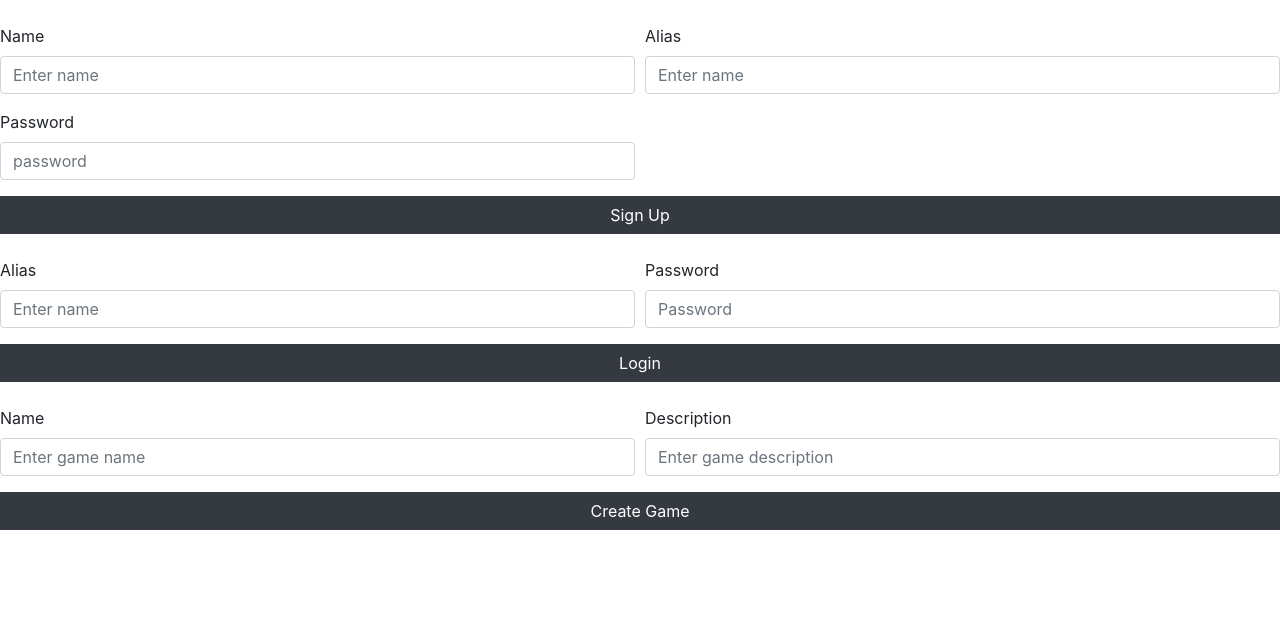
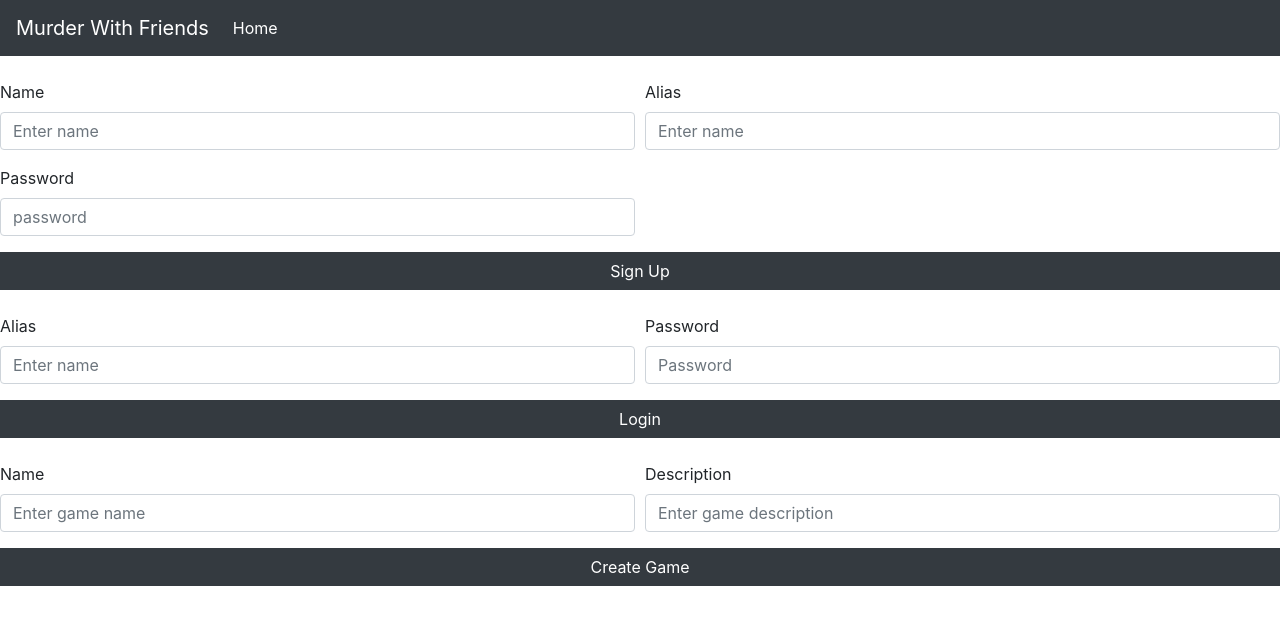
Before and after one commit to kkhalifeh/assassins-front-end, a React (Create React App) app: page / in a window 1280 px wide. Shown: the top 624 px of the page. Built offline with nearby package versions, Linux system fonts and the light colour scheme; no server answers.

Commit message:
finished basic stats for users without game

```diff
--- a/src/App.js
+++ b/src/App.js
@@ -1,6 +1,6 @@
 import React, { Component } from 'react'
 import "bootstrap/dist/css/bootstrap.min.css";
-// import Navbar from './containers/Navbar';
+import Navbar from './containers/Navbar';
 import UserSignup from './components/UserSignup';
 import StartGame from './components/StartGame';
 import Login from './components/Login';
@@ -71,6 +71,7 @@ export default class App extends Component {
   render() {
     return (
       <div>
+        <Navbar />
         <LocationRequester getLocationData={this.getLocationData} />
         <br />
         {this.state.currentuser ? null : <UserSignup />}
--- a/src/containers/GameStats.js
+++ b/src/containers/GameStats.js
@@ -26,7 +26,7 @@ class GameStats extends Component {
   renderStats = () => {
     const stats = [...this.state.stats]
     return stats.map(stat => {
-      return <h1>Killer: {stat.killer_id} Victim: {stat.victim_id}</h1>
+      return <h1>Killer: {stat.killer.alias} Victim: {stat.victim.alias}</h1>
     });
 
   }
--- a/src/containers/Navbar.js
+++ b/src/containers/Navbar.js
@@ -4,7 +4,7 @@ class Navbar extends Component {
   render() {
     return (
       <nav className="navbar navbar-expand-lg navbar-dark bg-dark">
-        <a className="navbar-brand" href="">Navbar</a>
+        <a className="navbar-brand" href="">Murder With Friends</a>
         <button className="navbar-toggler" type="button" data-toggle="collapse" data-target="#navbarNav" aria-controls="navbarNav" aria-expanded="false" aria-label="Toggle navigation">
           <span className="navbar-toggler-icon"></span>
         </button>
@@ -13,15 +13,6 @@ class Navbar extends Component {
             <li className="nav-item active">
               <a className="nav-link" href="">Home <span className="sr-only">(current)</span></a>
             </li>
-            <li className="nav-item">
-              <a className="nav-link" href="">Features</a>
-            </li>
-            <li className="nav-item">
-              <a className="nav-link" href="">Pricing</a>
-            </li>
-            <li className="nav-item">
-              <a className="nav-link disabled" href="">Disabled</a>
-            </li>
           </ul>
         </div>
       </nav>
```
